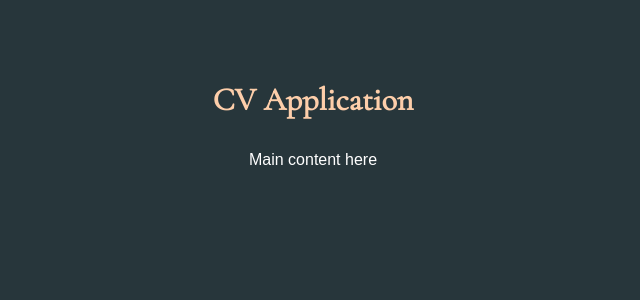
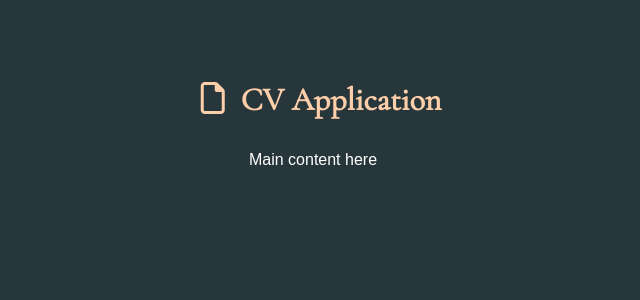
Before and after one commit to jimmontour/cv-application, a React (Create React App) app: page / in a window 1280 px wide. Shown: the top 300 px of the page, without its empty margins (327-967 px from the left). Built offline with nearby package versions, Linux system fonts and the light colour scheme; a web font is replaced by a local one.

Commit message:
Add logo to header

```diff
--- a/public/index.html
+++ b/public/index.html
@@ -4,6 +4,7 @@
 <head>
    <meta charset="utf-8" />
    <link rel="icon" href="%PUBLIC_URL%/favicon.ico" />
+   <script src="https://kit.fontawesome.com/c84d0e080d.js" crossorigin="anonymous"></script>
    <link rel="preconnect" href="https://fonts.gstatic.com">
    <link href="https://fonts.googleapis.com/css2?family=Cormorant+Garamond&family=Proza+Libre&display=swap"
       rel="stylesheet">
--- a/src/components/Header.js
+++ b/src/components/Header.js
@@ -3,6 +3,7 @@ import React from 'react'
 export default function Header() {
    return (
       <header>
+         <h1> <i class="far fa-file"></i> </h1>
          <h1>CV Application</h1>
       </header>
    )
--- a/src/index.css
+++ b/src/index.css
@@ -17,10 +17,13 @@ body {
 
 header {
    margin: 5rem 0 2rem 0;
+   display: flex;
+   justify-content: center;
+   align-items: center;
 }
 
 header h1 {
-      text-align: center;
+   padding-left: 1rem;
 }
 
 
```
Also changed, not shown: 1 other file (tests, documents, lock files or other folders).
